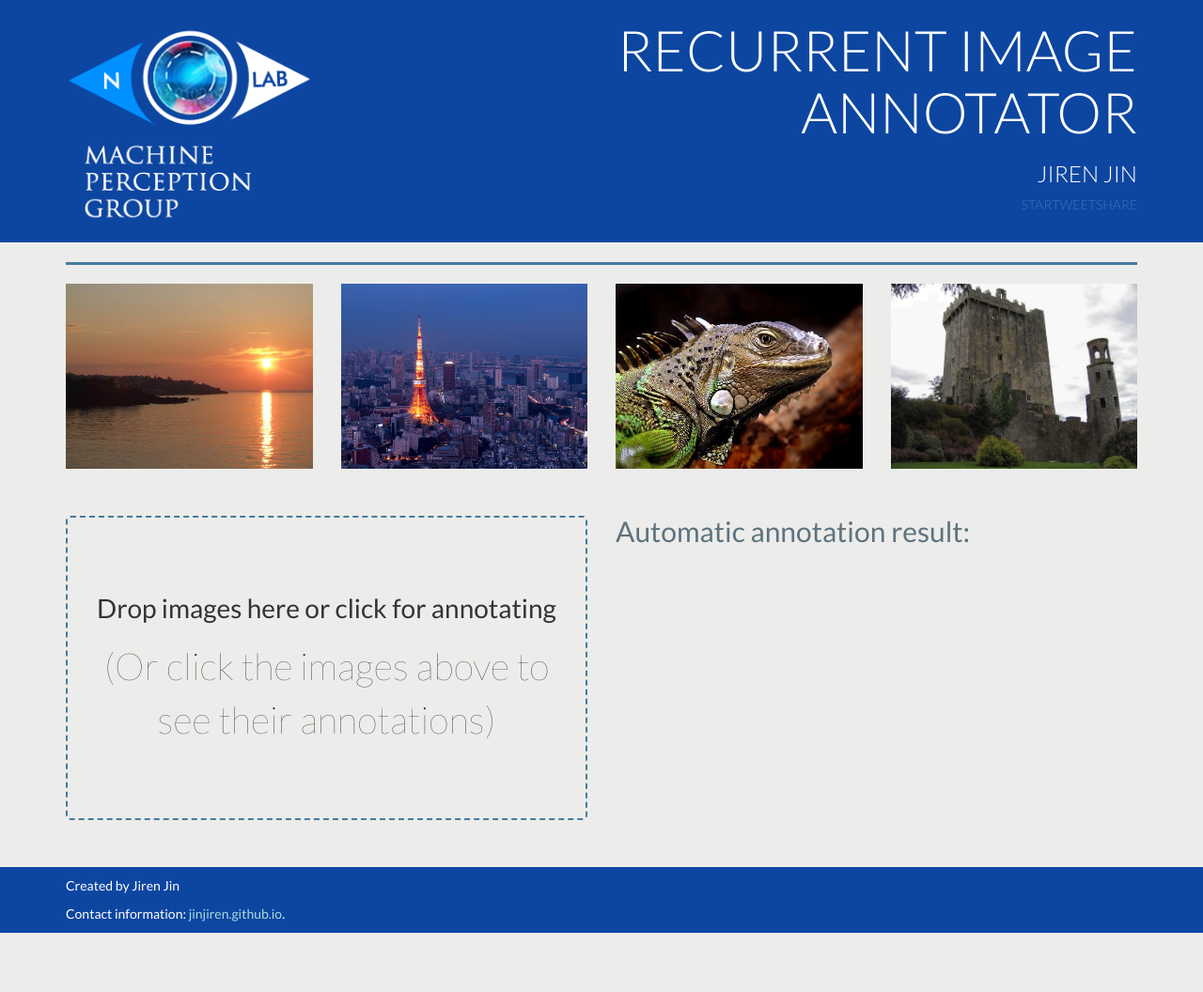
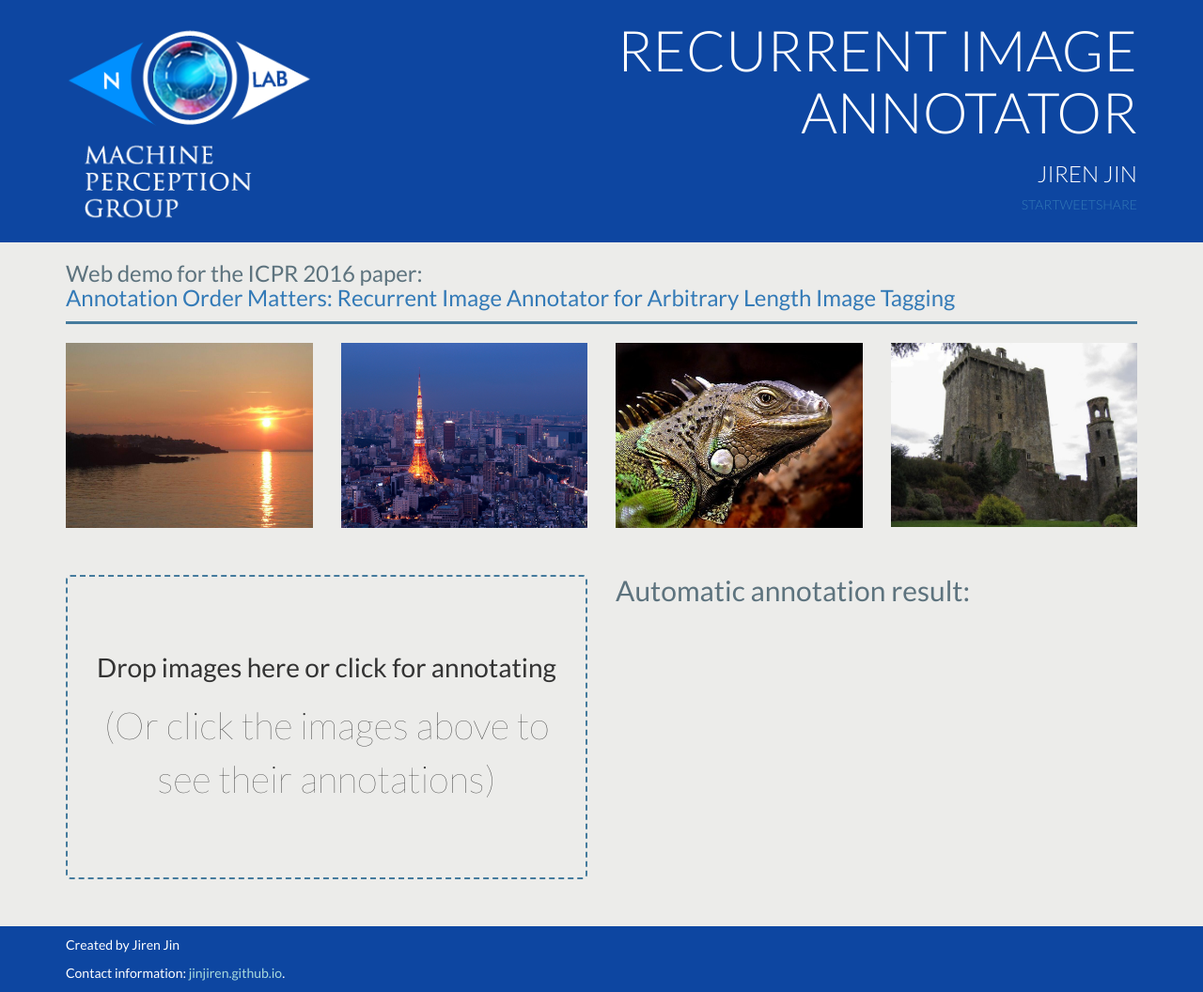
Before and after one commit to JirenJin/recurrent-image-annotator-web-demo, a Django app: page /annotator/ in a window 1280 px wide. Shown: the whole page at 94% size. Before the commit the page ends 993 px from the top, so only its background shows below. Run offline with Django 3.2, Linux system fonts and the light colour scheme; some libraries are stand-ins or nearby versions.

Commit message:
feat: Add paper introduction

```diff
--- a/annotator/static/annotator/css/style.css
+++ b/annotator/static/annotator/css/style.css
@@ -20,10 +20,15 @@ body {
     background: #ECECEA;
 }
 
+.introduction{
+    color: #5D737E;
+}
+
 .horizontal {
     height: 3px;
     color: #457B9D;
     background-color: #457B9D;
+    margin-top: 0px;
 }
 
 .logo-image {
@@ -52,11 +57,6 @@ body {
 
 .author {
     color: #FFFFFF;
-    font-weight: 300;
-}
-
-.instruction {
-    color: #5D737E;
     font-weight: 300;
 }
 
--- a/annotator/templates/annotator/index.html
+++ b/annotator/templates/annotator/index.html
@@ -53,6 +53,11 @@
 </div>
 <div class="container-fluid center">
     <div class="container">
+        <div class="row">
+            <div class="col-md-12">
+                <h3 class="introduction">Web demo for the ICPR 2016 paper: <br><a href="http://arxiv.org/abs/1604.05225">Annotation Order Matters: Recurrent Image Annotator for Arbitrary Length Image Tagging</a></h3>
+            </div>
+        </div>
         <div class="row">
             <div class="col-md-12">
                 <hr class="horizontal">
```
